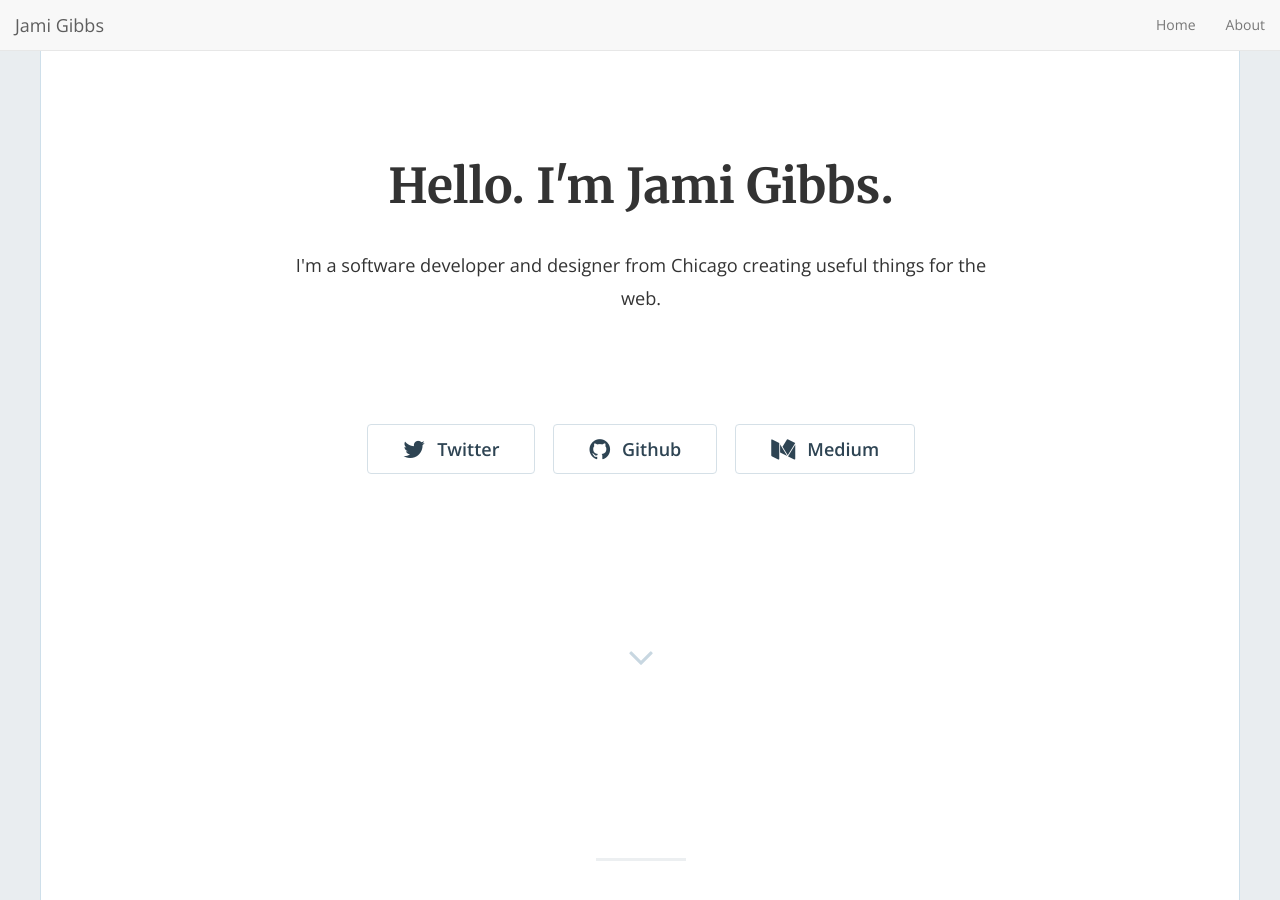
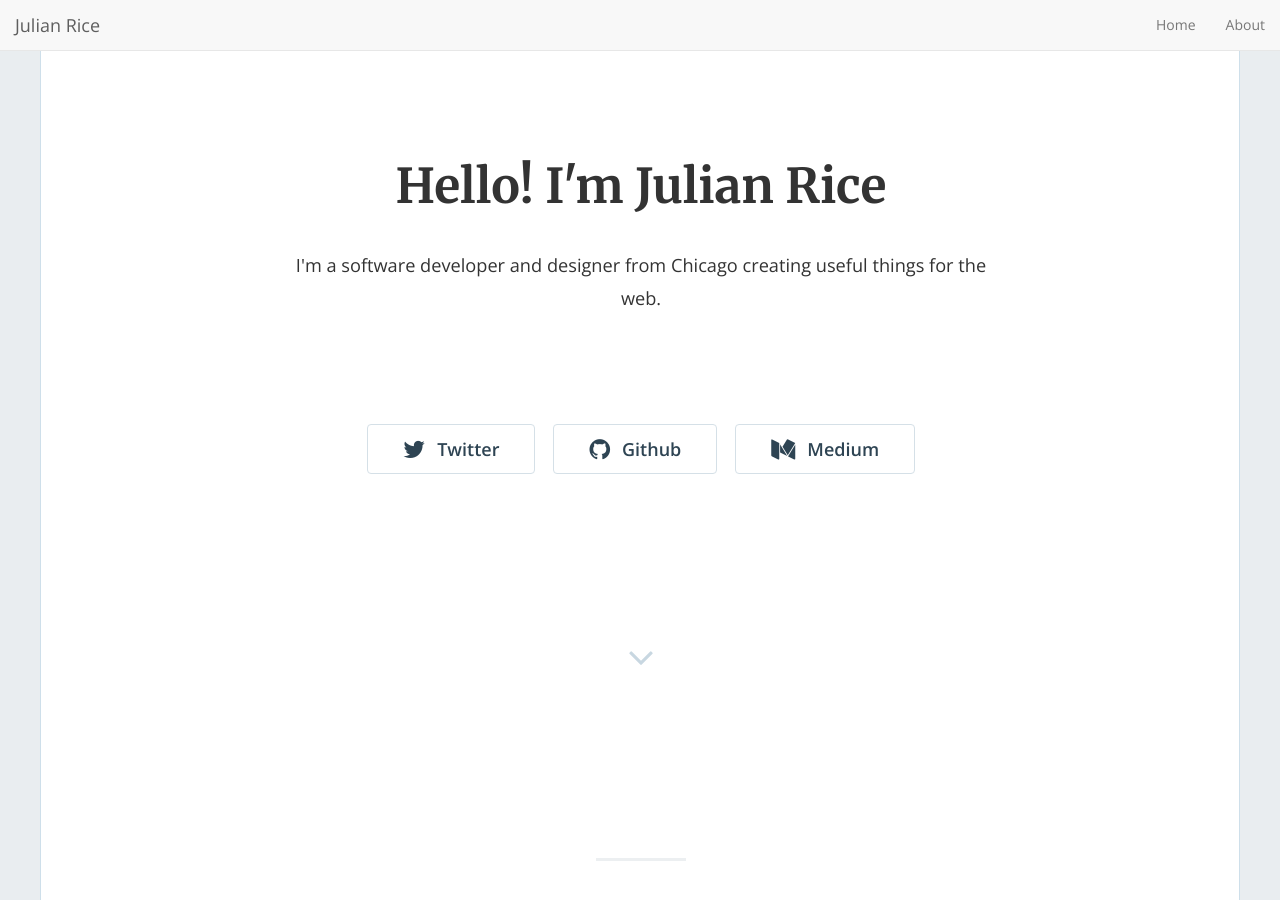
Before and after one commit to JRice15/jrice15.github.io, a Jekyll site: the page built from index.html, in a window 1280 px wide and 900 px high. Built offline with Jekyll 4.4.1, drawn with Linux system fonts in a browser that asks for light colours; nearby versions of some CDN libraries; the list of posts is cut into pages by our own code; some of the changed text lies outside the part shown.

Commit message:
my own info

```diff
--- a/_config.yml
+++ b/_config.yml
@@ -13,14 +13,12 @@
 # you will see them accessed via {{ site.title }}, {{ site.email }}, and so on.
 # You can create any custom variable you would like, and they will be accessible
 # in the templates via {{ site.myvariable }}.
-title: "Hello. I'm Jami Gibbs."
-email: 'jami0821@gmail.com'
+title: "Hello! I'm Julian Rice"
+email: 'jrice15@calpoly.edu'
 description: "I'm a software developer and designer from Chicago creating useful things for the web."
 baseurl: "" # the subpath of your site, e.g. /blog
-url: "https://jamigibbs.github.io/phantom" # the base hostname & protocol for your site, e.g. https://example.com
-twitter_username: 'jamigibbs'
-github_username: 'jamigibbs'
-medium_username: 'blog.jamigibbs.com'
+url: "https://jrice15.github.io" # the base hostname & protocol for your site, e.g. https://example.com
+github_username: 'jrice15'
 
 # Build settings
 markdown: kramdown
@@ -89,9 +87,9 @@ pagination:
 ############################################################
 
 ### Phantom settings
-footer_text: '© 2018 Jami Gibbs'
-admin_name: 'Jami Gibbs'
-google_analytics: "UA-9999999-99" # Update with your own tracking ID
+footer_text: '© 2020 Julian Rice'
+admin_name: 'Julian Rice'
+# google_analytics: "UA-9999999-99" # Update with your own tracking ID
 enable_contact: false
 
 #### Phantom Navigation menu
```
